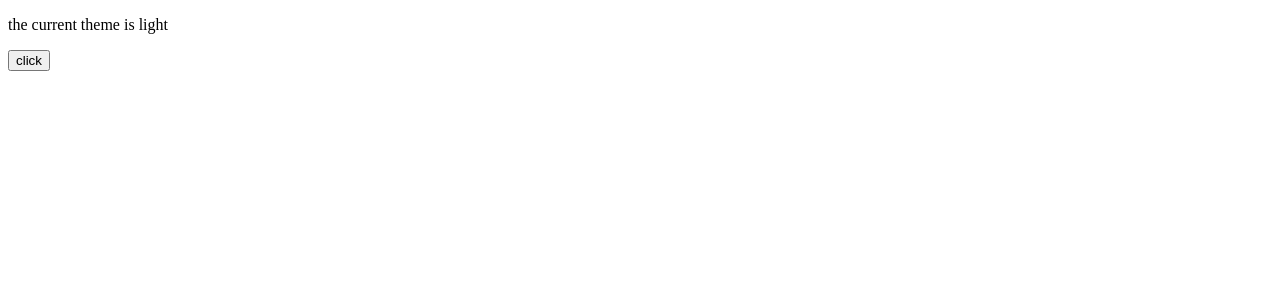
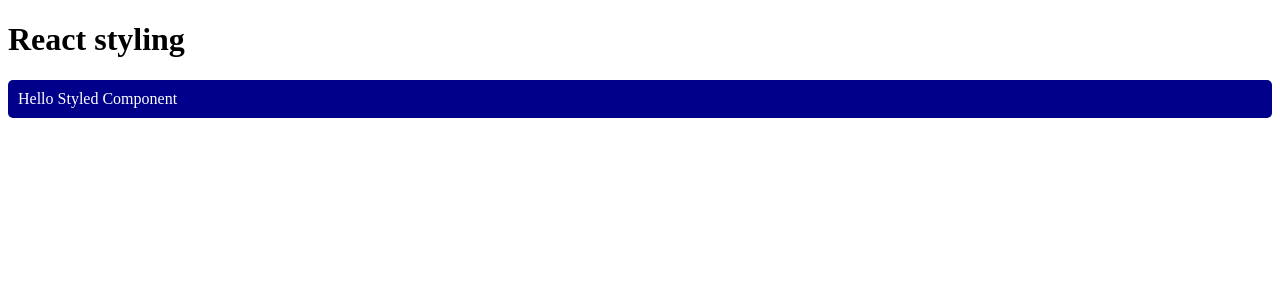
Before and after one commit to jlsutpi-dev/React001, a React (Vite) app: page / in a window 1280 px wide. Shown: the top 300 px of the page. Built offline with nearby package versions, Linux system fonts and the light colour scheme.

Commit message:
stylecomponent

```diff
--- a/package.json
+++ b/package.json
@@ -11,7 +11,8 @@
   },
   "dependencies": {
     "react": "^18.3.1",
-    "react-dom": "^18.3.1"
+    "react-dom": "^18.3.1",
+    "styled-components": "^6.1.14"
   },
   "devDependencies": {
     "@eslint/js": "^9.17.0",
--- a/src/App.jsx
+++ b/src/App.jsx
@@ -1,6 +1,5 @@
 import { useState } from "react";
-import ThemeComponent from "./ThemeComponent";
-
+import StyleComponent from "./styleComponent";
 function App() {
   const [count, setCount] = useState(0);
   // const [inputValue, setInputValue] = useState("");
@@ -69,7 +68,11 @@ function App() {
       {/* <ExampleComponent /> */}
       {/* <TextInputWithFocusBtn /> */}
       {/* <Overlay /> */}
-      <ThemeComponent />
+      {/* <ThemeComponent /> */}
+      <h1>React styling</h1>
+      {/* <InLineStyle /> */}
+      {/* <CssModule /> */}
+      <StyleComponent />
     </>
   );
 }
--- /dev/null
+++ b/src/StyleComponent.jsx
@@ -0,0 +1,16 @@
+import React from "react";
+import styled from "styled-components";
+
+const StyleComponent = () => {
+  // Use PascalCase for styled components
+  const StyledDiv = styled.div`
+    color: white;
+    background-color: darkblue; /* Fixed typo */
+    padding: 10px;
+    border-radius: 5px;
+  `;
+
+  return <StyledDiv>Hello Styled Component</StyledDiv>;
+};
+
+export default StyleComponent;
--- /dev/null
+++ b/src/styles.module.css
@@ -0,0 +1,6 @@
+.styleDiv {
+  color: purple;
+  background-color: lightblue;
+  padding: 10px;
+  border-radius: 5px;
+}
```
Also changed, not shown: src/CssModule.jsx (added, +8 -0 lines), src/InLineStyle.jsx (added, +25 -0 lines), 1 other file (tests, documents, lock files or other folders).
